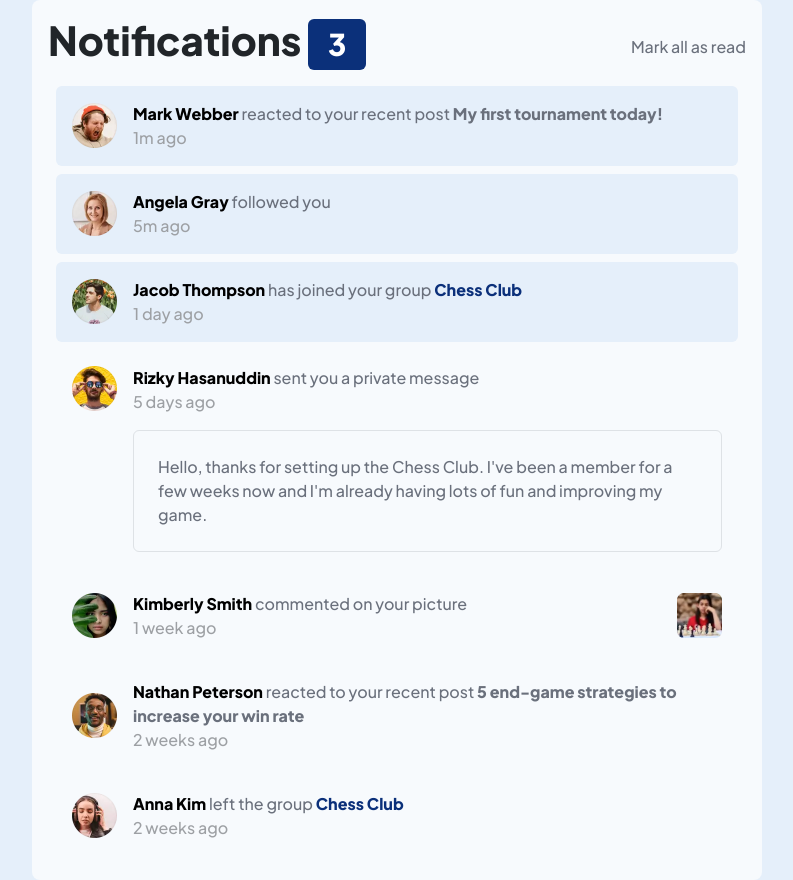
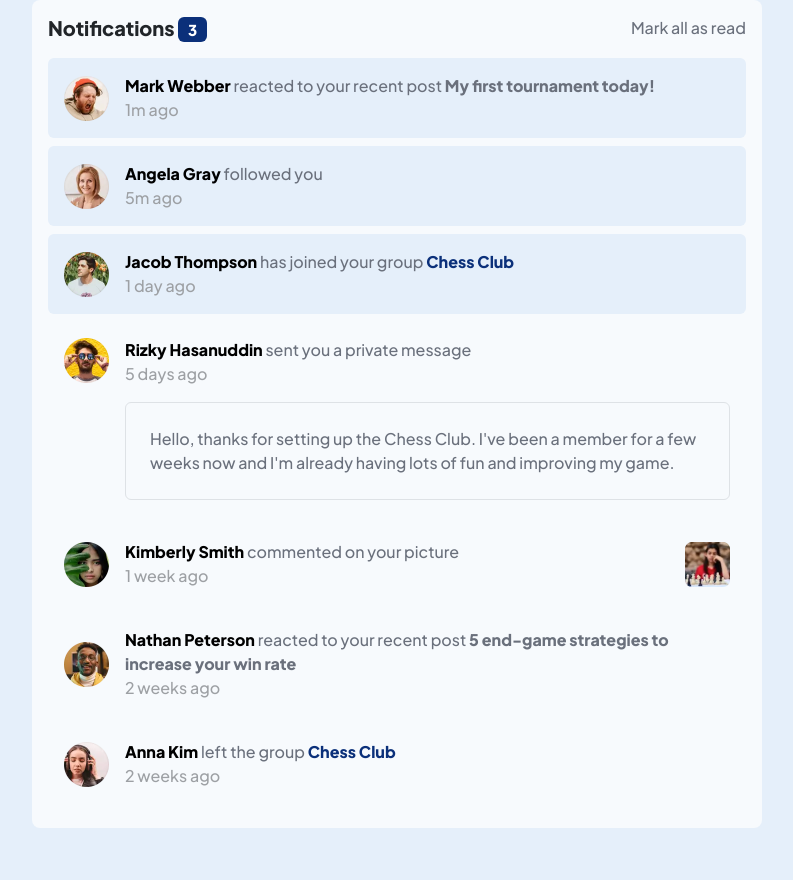
Before and after one commit to MahdiSohaily/notifications-page-demo, a website: page index.html in a window 1280 px wide. Shown: the whole page, without its empty margins (243-1036 px from the left). After the commit the page ends 828 px from the top, so only its background shows below. Drawn offline with Linux system fonts and the light colour scheme.

```diff
--- a/index.html
+++ b/index.html
@@ -18,12 +18,12 @@
 <body class="bg-light-grayish-blue-200">
   <main class="d-flex justify-content-center align-items-center">
     <section class="notification-area bg-Very-light-grayish-blue rounded rounded-3 p-3" aria-labelledby="notification-area">
-      <header class="d-flex justify-content-sm-between align-items-center">
-        <h1 id="notification-area" class="fw-800">Notifications <span class="badge bg-Very-dark-blue">3</span></h1>
+      <header class="d-flex justify-content-between">
+        <h1 id="notification-area" class="primary-header">Notifications <span class="badge bg-Very-dark-blue">3</span></h1>
         <p>Mark all as read</p>
       </header>
       <div class="notification-container">
-        <div class="notification d-flex align-items-center gap-3 m-2 p-3 rounded active">
+        <div class="notification d-flex align-items-center gap-3 my-2 p-3 rounded active">
           <img width="45" height="45" src="./public/assets/images/avatar-mark-webber.webp" alt="user profile">
           <div class="details">
             <p class="description">
@@ -34,7 +34,7 @@
             <p class="timing">1m ago</p>
           </div>
         </div>
-        <div class="notification d-flex align-items-center gap-3 m-2 p-3 rounded active">
+        <div class="notification d-flex align-items-center gap-3 my-2 p-3 rounded active">
           <img width="45" height="45" src="./public/assets/images/avatar-angela-gray.webp" alt="user profile">
           <div class="details">
             <p class="description">
@@ -44,7 +44,7 @@
             <p class="timing"> 5m ago</p>
           </div>
         </div>
-        <div class="notification d-flex align-items-center gap-3 m-2 p-3 rounded active">
+        <div class="notification d-flex align-items-center gap-3 my-2 p-3 rounded active">
           <img width="45" height="45" src="./public/assets/images/avatar-jacob-thompson.webp" alt="user profile">
           <div class="details">
             <p class="description">
@@ -55,7 +55,7 @@
             <p class="timing">1 day ago</p>
           </div>
         </div>
-        <div class="notification d-flex  gap-3 m-2 p-3 rounded">
+        <div class="notification d-flex  gap-3 my-2 p-3 rounded">
           <img width="45" height="45" src="./public/assets/images/avatar-rizky-hasanuddin.webp" alt="user profile">
           <div class="details">
             <p class="description">
@@ -71,7 +71,7 @@
             </div>
           </div>
         </div>
-        <div class="notification d-flex align-items-center gap-3 m-2 p-3 rounded">
+        <div class="notification d-flex align-items-center gap-3 my-2 p-3 rounded">
           <img width="45" height="45" src="./public/assets/images/avatar-kimberly-smith.webp" alt="user profile">
           <div class="details">
             <p class="description">
@@ -82,7 +82,7 @@
           </div>
           <img class="ms-auto" width="45" height="45" src="./public/assets/images/image-chess.webp" alt="woman playing chase">
         </div>
-        <div class="notification d-flex align-items-center gap-3 m-2 p-3 rounded">
+        <div class="notification d-flex align-items-center gap-3 my-2 p-3 rounded">
           <img width="45" height="45" src="./public/assets/images/avatar-nathan-peterson.webp" alt="user profile">
           <div class="details">
             <p class="description">
@@ -93,7 +93,7 @@
             <p class="timing">2 weeks ago</p>
           </div>
         </div>
-        <div class="notification d-flex align-items-center gap-3 m-2 p-3 rounded">
+        <div class="notification d-flex align-items-center gap-3 my-2 p-3 rounded">
           <img width="45" height="45" src="./public/assets/images/avatar-anna-kim.webp" alt="user profile">
           <div class="details">
             <p class="description">
--- a/src/sass/styles.scss
+++ b/src/sass/styles.scss
@@ -36,6 +36,10 @@
 
 // custom styles
 // general styling
+.primary-header {
+  font-size: 20px;
+  font-weight: 800;
+}
 p {
   margin-bottom: 0;
   color: $Dark-grayish-blue;
@@ -66,5 +70,5 @@
 // component styles
 .notification-area {
   flex: 1;
-  max-width: min(95%, 730px);
+  max-width: min(100%, 730px);
 }
```
Also changed, not shown: public/css/styles.css, 1 other file.
